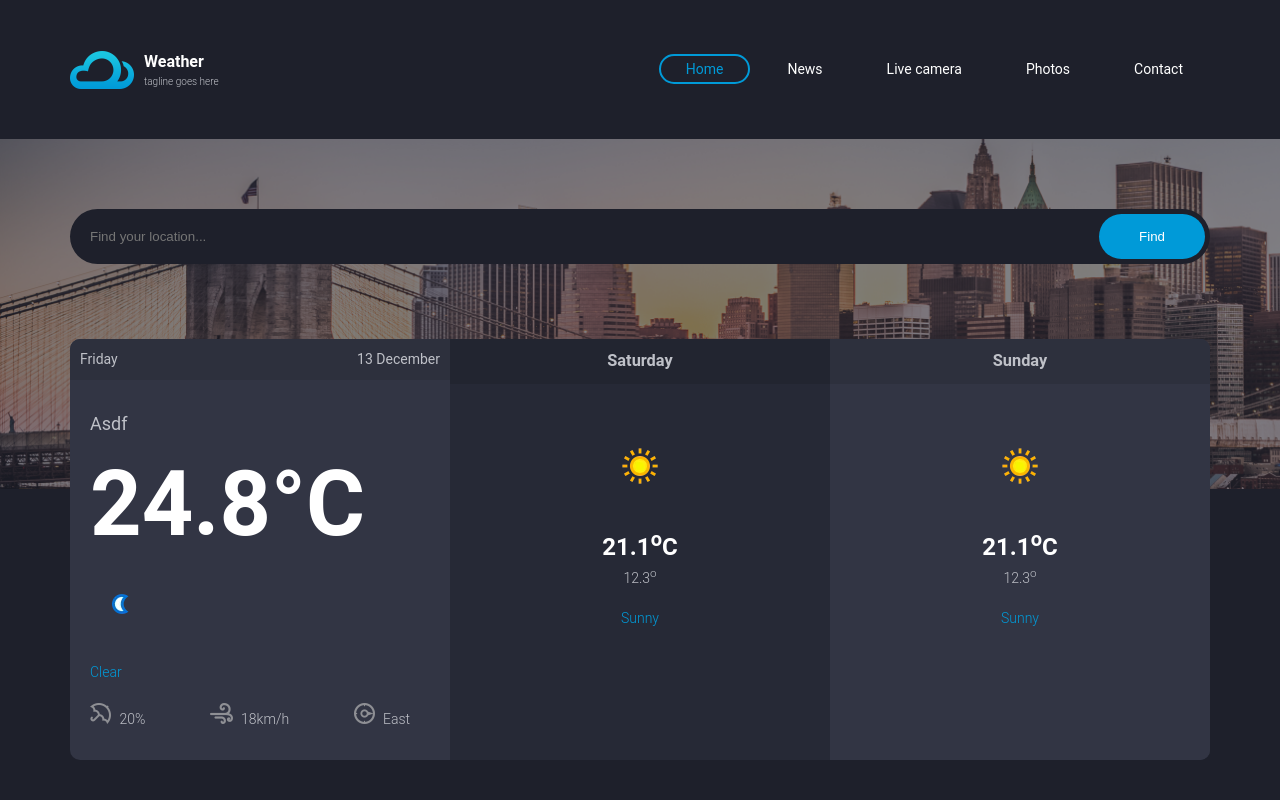
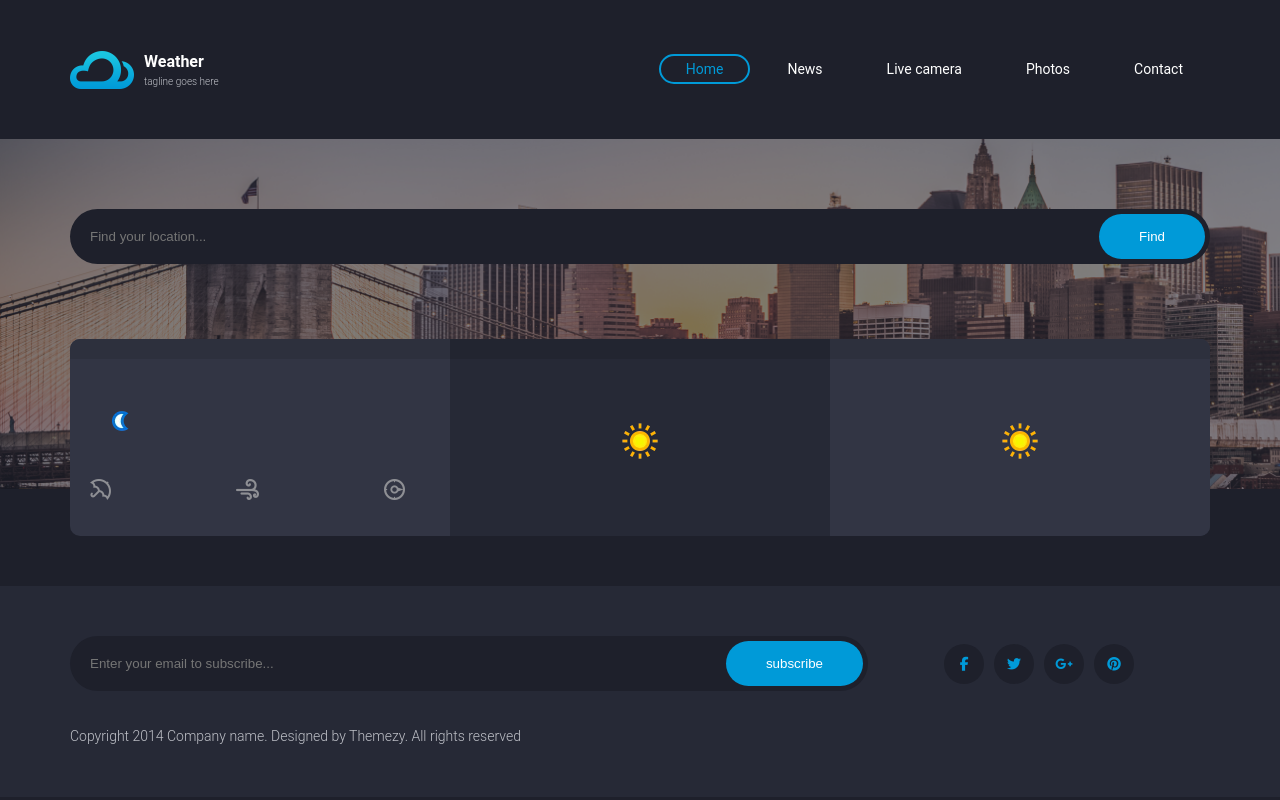
Before and after one commit to amr1abo2hassab3/Weather-App, a plain HTML site: page index.html in a window 1280 px wide. Shown: the top 800 px of the page. Drawn offline with Linux system fonts and the light colour scheme.

Commit message:
update data from box card

```diff
--- a/index.html
+++ b/index.html
@@ -60,26 +60,26 @@
                 <div class="row-data">
                     <div class="col">
                         <div class="header-box">
-                            <p id="currentDay">Friday</p>
-                            <p id="currentDate">13 December</p>
+                            <p id="currentDay"></p>
+                            <p id="currentDate"></p>
                         </div>
                         <div class="content-box">
-                            <h2 id="cityName">Asdf</h2>
-                            <h3 id="currentTemp">24.8°C</h3>
+                            <h2 id="cityName"></h2>
+                            <h3 id="currentTemp"></h3>
                             <img id="weatherIcon" src="./images/113.webp" alt="">
-                            <p id="currentCondition">Clear</p>
+                            <p id="currentCondition"></p>
                             <div class="bottom-box">
                                 <div>
                                     <img src="./images/icon-umberella.png" alt="">
-                                    <span id="humidity">20%</span>
+                                    <span id="humidity"></span>
                                 </div>
                                 <div>
                                     <img src="./images/icon-wind.png" alt="">
-                                    <span id="windSpeed">18km/h</span>
+                                    <span id="windSpeed"></span>
                                 </div>
                                 <div>
                                     <img src="./images/icon-compass.png" alt="">
-                                    <span id="windDirection">East</span>
+                                    <span id="windDirection"></span>
                                 </div>
                             </div>
                         </div>
@@ -87,33 +87,33 @@
 
                     <div class="col col-forecast">
                         <div class="forecast-header">
-                            <h3 id="forecastDay1">Saturday</h3>
+                            <h3 id="forecastDay1"></h3>
                         </div>
                         <div class="forecast-content">
                             <div class="forecast-icon">
                                 <img id="forecastIcon1" src="./images/113 (1).webp" alt="">
                             </div>
                             <div class="degree" id="forecastTemp1">
-                                21.1<sup>o</sup>C
+
                             </div>
-                            <p id="forecastMinTemp1">12.3<sup>o</sup></p>
-                            <div class="custom" id="forecastCondition1">Sunny</div>
+                            <p id="forecastMinTemp1"></p>
+                            <div class="custom" id="forecastCondition1"></div>
                         </div>
                     </div>
 
                     <div class="col col-forecast bg-content">
                         <div class="forecast-header bg-header">
-                            <h3 id="forecastDay2">Sunday</h3>
+                            <h3 id="forecastDay2"></h3>
                         </div>
                         <div class="forecast-content">
                             <div class="forecast-icon">
                                 <img id="forecastIcon2" src="./images/113 (1).webp" alt="">
                             </div>
                             <div class="degree" id="forecastTemp2">
-                                21.1<sup>o</sup>C
+
                             </div>
-                            <p id="forecastMinTemp2">12.3<sup>o</sup></p>
-                            <div class="custom" id="forecastCondition2">Sunny</div>
+                            <p id="forecastMinTemp2"></p>
+                            <div class="custom" id="forecastCondition2"></div>
                         </div>
                     </div>
                 </div>
```
